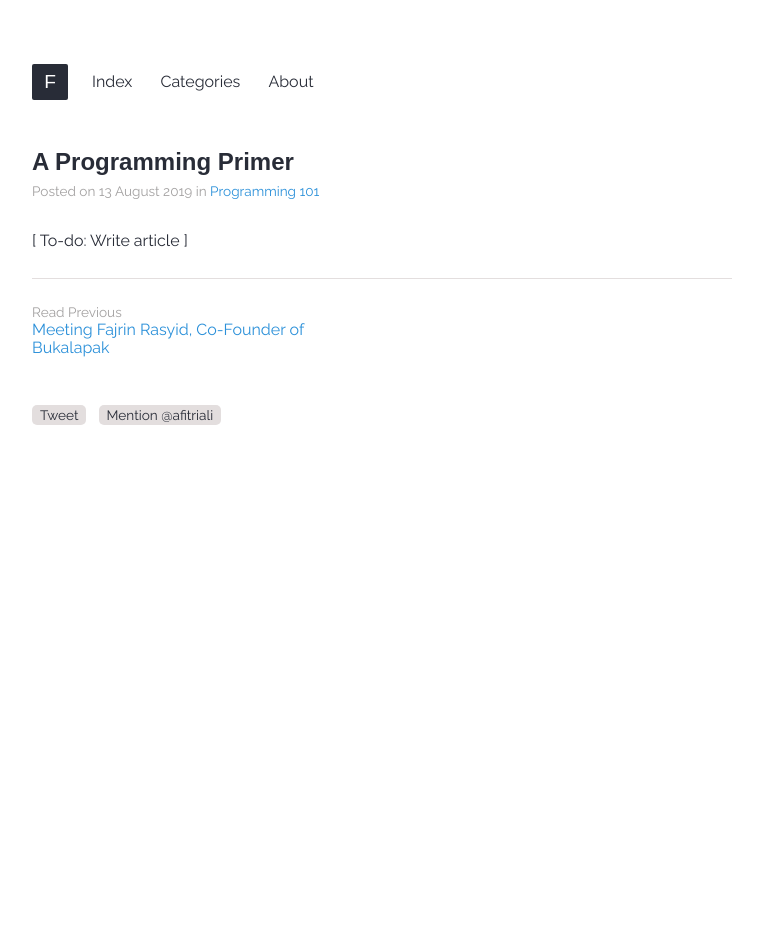
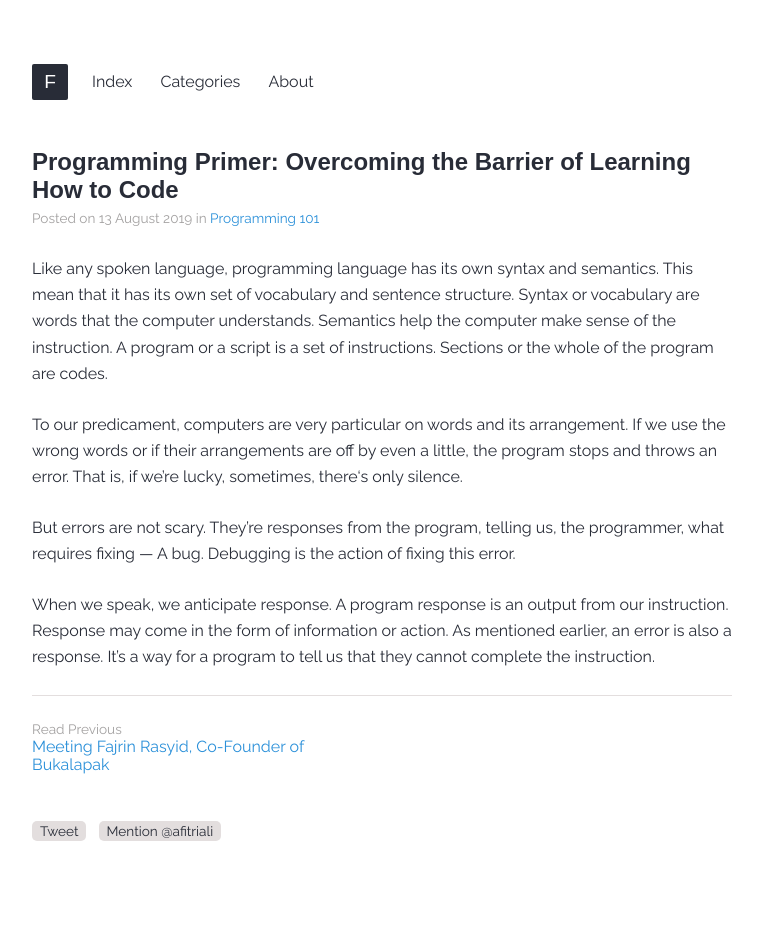
Before and after one commit to xfltrt/xfltrt.github.io, a Jekyll site: the page built from _posts/2019-08-13-programming-primer.md, in a window 1280 px wide. Shown: the whole page, without its empty margins (258-1020 px from the left). Built offline with Jekyll 4.4.1, drawn with Linux system fonts in a browser that asks for light colours; some web fonts are replaced; comment, search, counter and statistics services are not loaded; before the commit the page ends 900 px from its top, so only the background shows below that.

Commit message:
Update 2019-08-13-programming-primer.md

```diff
--- a/_posts/2019-08-13-programming-primer.md
+++ b/_posts/2019-08-13-programming-primer.md
@@ -2,6 +2,12 @@
 layout: post
 published: true
 category: programming 101
-title: A Programming Primer
+title: "Programming Primer: Overcoming the Barrier of Learning How to Code"
 ---
-[ To-do: Write article ]
+Like any spoken language, programming language has its own syntax and semantics. This mean that it has its own set of vocabulary and sentence structure. Syntax or vocabulary are words that the computer understands. Semantics help the computer make sense of the instruction. A program or a script is a set of instructions. Sections or the whole of the program are codes.
+
+To our predicament, computers are very particular on words and its arrangement. If we use the wrong words or if their arrangements are off by even a little, the program stops and throws an error. That is, if we’re lucky, sometimes, there‘s only silence.
+
+But errors are not scary. They’re responses from the program, telling us, the programmer, what requires fixing — A bug. Debugging is the action of fixing this error.
+
+When we speak, we anticipate response. A program response is an output from our instruction. Response may come in the form of information or action. As mentioned earlier, an error is also a response. It’s a way for a program to tell us that they cannot complete the instruction.
```
